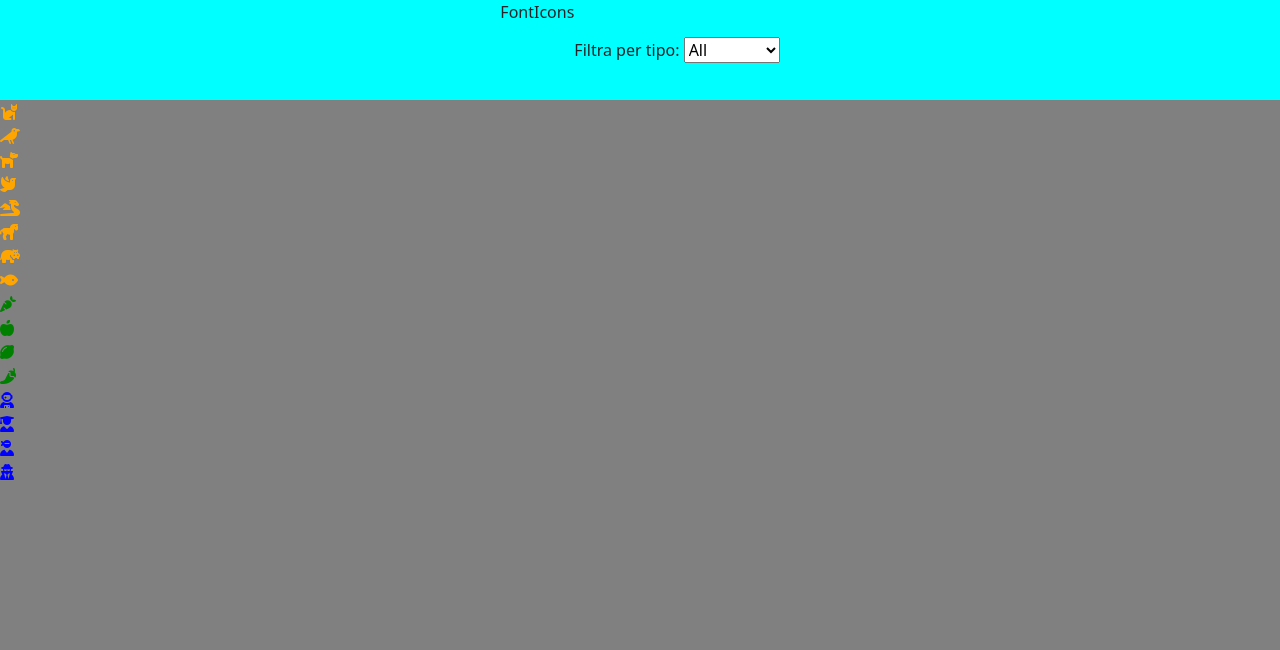
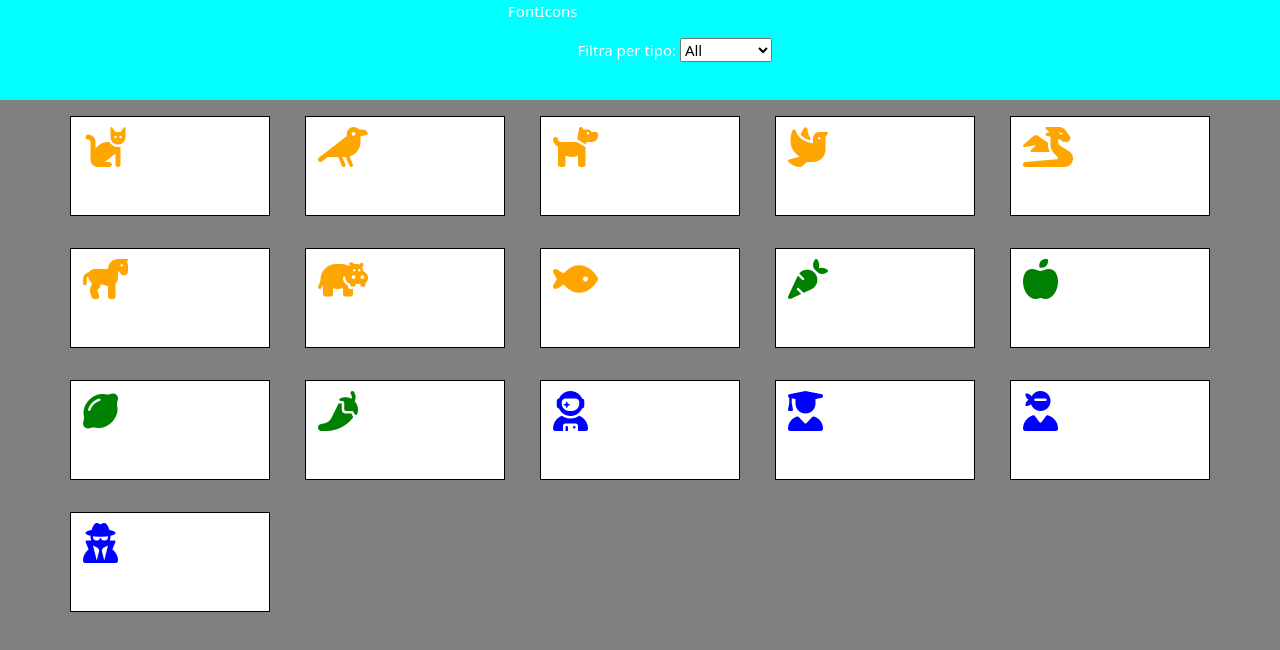
Before and after one commit to GianmarcoRuffi/js-es6-icons, a plain HTML site: page index.html in a window 1280 px wide. Drawn offline with nearby package versions, Linux system fonts and the light colour scheme.

Commit message:
creazione icone

```diff
--- a/data.js
+++ b/data.js
@@ -123,7 +123,9 @@ const iconArray = [
 const icons = document.getElementById("icons");
 
 iconArray.forEach((element, index) => {
-  document.getElementById("icons").innerHTML += `<div>
-  <i class="${element.family} ${element.prefix}${element.name} ${element.type}" style="color:${element.color}"> </i>
-  </div>`;
+  document.getElementById("icons").innerHTML += ` <div class="icon-card my-3">
+  <i class="${element.family} ${element.prefix}${element.name} ${element.type}" style="color:${element.color}"> </i> </div>
+  `;
 });
+
+object.addEventListener("change", myScript);
--- a/index.html
+++ b/index.html
@@ -36,8 +36,10 @@
         </div>
       </div>
     </header>
-    <main id="icons">
-      <div class="row d-flex"><div class="col-3"></div></div>
+    <main>
+      <div class="container">
+        <div class="row d-flex justify-content-between" id="icons"></div>
+      </div>
     </main>
 
     <script src="./data.js"></script>
--- a/style.css
+++ b/style.css
@@ -2,6 +2,8 @@ header {
   height: 100px;
   width: auto;
   background-color: aqua;
+  color: white;
+  font-size: 15px;
 }
 
 main {
@@ -9,3 +11,14 @@ main {
   width: auto;
   background-color: gray;
 }
+
+#icons {
+  font-size: 40px;
+}
+
+#icons > .icon-card {
+  width: 200px;
+  height: 100px;
+  border: 1px solid black;
+  background-color: white;
+}
```
